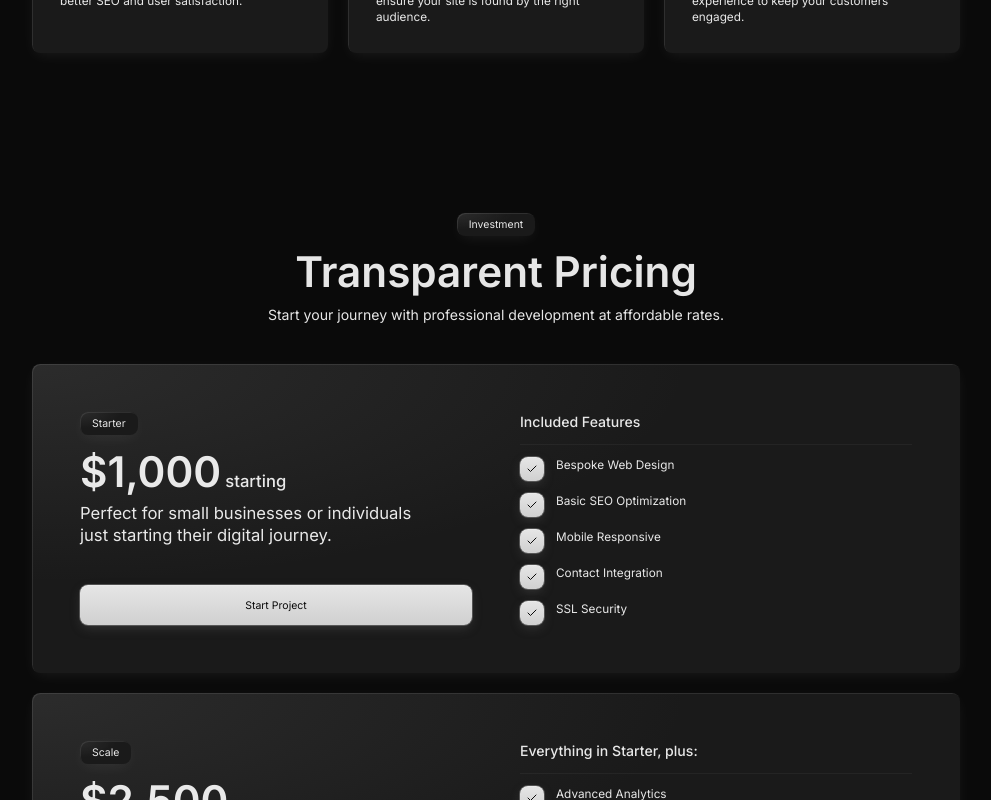
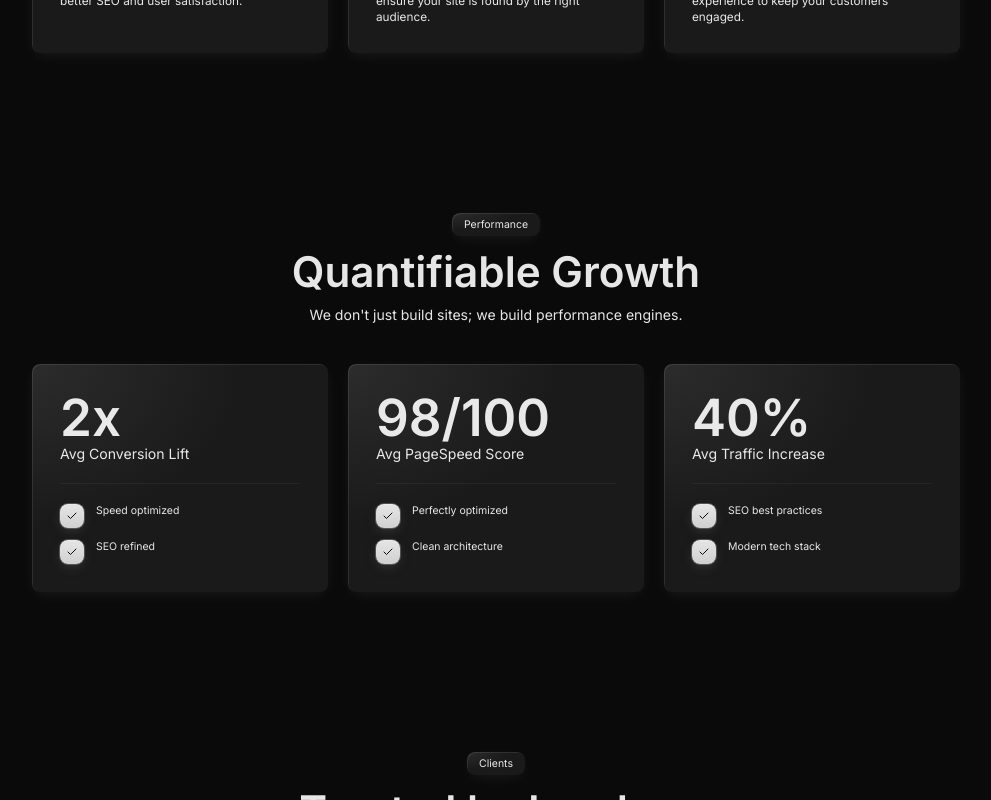
Before and after one commit to dmytro-webild/7e696966-fc56-411c-a755-06cb57485597, a React (Vite) app: page / in a window 1280 px wide. Shown: the part 1880-2680 px from the top of the page, without its empty margins (144-1135 px from the left). Built offline with nearby package versions, Linux system fonts and the light colour scheme; a web font is replaced by a local one.

Commit message:
Bob AI: Remove pricing section (pricing)

```diff
--- a/src/pages/HomePage.tsx
+++ b/src/pages/HomePage.tsx
@@ -4,7 +4,6 @@ import FaqSimple from '@/components/sections/faq/FaqSimple';
 import FeaturesMediaCards from '@/components/sections/features/FeaturesMediaCards';
 import HeroBrand from '@/components/sections/hero/HeroBrand';
 import MetricsFeatureCards from '@/components/sections/metrics/MetricsFeatureCards';
-import PricingSplitCards from '@/components/sections/pricing/PricingSplitCards';
 import SocialProofMarquee from '@/components/sections/social-proof/SocialProofMarquee';
 import TestimonialOverlayCards from '@/components/sections/testimonial/TestimonialOverlayCards';
 import SectionErrorBoundary from "@/components/ui/SectionErrorBoundary";
@@ -72,54 +71,6 @@ export default function HomePage() {
     </SectionErrorBoundary>
   </div>
 
-  <div id="pricing" data-section="pricing">
-    <SectionErrorBoundary name="pricing">
-          <PricingSplitCards
-      tag="Investment"
-      title="Transparent Pricing"
-      description="Start your journey with professional development at affordable rates."
-      plans={[
-        {
-          tag: "Starter",
-          price: "$1,000",
-          period: "starting",
-          description: "Perfect for small businesses or individuals just starting their digital journey.",
-          primaryButton: {
-            text: "Start Project",
-            href: "#contact",
-          },
-          featuresTitle: "Included Features",
-          features: [
-            "Bespoke Web Design",
-            "Basic SEO Optimization",
-            "Mobile Responsive",
-            "Contact Integration",
-            "SSL Security",
-          ],
-        },
-        {
-          tag: "Scale",
-          price: "$2,500",
-          period: "starting",
-          description: "Designed for growing enterprises that need advanced features and conversion optimization.",
-          primaryButton: {
-            text: "Get Started",
-            href: "#contact",
-          },
-          featuresTitle: "Everything in Starter, plus:",
-          features: [
-            "Advanced Analytics",
-            "Newsletter Integration",
-            "Speed Optimization",
-            "Priority Support",
-            "Basic CMS Training",
-          ],
-        },
-      ]}
-      textAnimation="slide-up"
-    />
-    </SectionErrorBoundary>
-  </div>
 
   <div id="metrics" data-section="metrics">
     <SectionErrorBoundary name="metrics">
```
